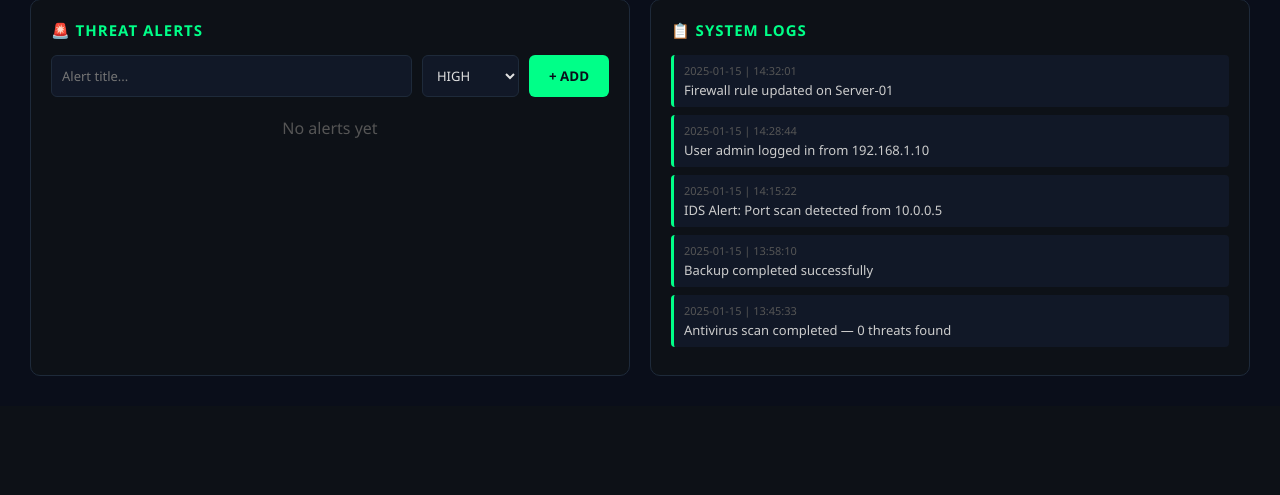
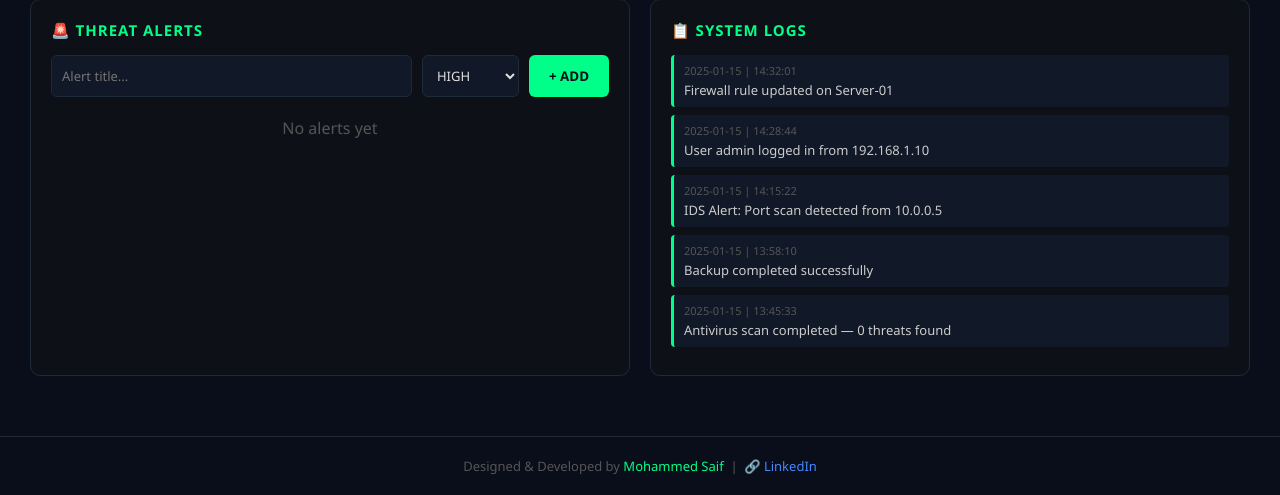
Before and after one commit to alsaif26/soc-security-dashboard, a Flask app: page /dashboard in a window 1280 px wide. Shown: the part 910-1405 px from the top of the page. Before the commit the page ends 1286 px from the top, so only its background shows below. Run offline with Flask 3, Linux system fonts and the light colour scheme; the visitor is signed in with stand-in values (Sample User, id 1); data that the repository does not hold is empty.

Commit message:
add developer credit footer

```diff
--- a/templates/dashboard.html
+++ b/templates/dashboard.html
@@ -367,6 +367,12 @@
             }
         });
     </script>
-
+<!-- Footer -->
+    <div style="text-align:center; padding:20px; margin-top:30px; border-top:1px solid #1e2a3a; color:#555; font-size:13px;">
+        Designed & Developed by
+        <a href="https://github.com/alsaif26" target="_blank" style="color:#00ff88; text-decoration:none;">Mohammed Saif</a>
+        &nbsp;|&nbsp;
+        <a href="https://www.linkedin.com/in/mohammed-saif-177050347/" target="_blank" style="color:#4488ff; text-decoration:none;">🔗 LinkedIn</a>
+    </div>
 </body>
 </html>
```
